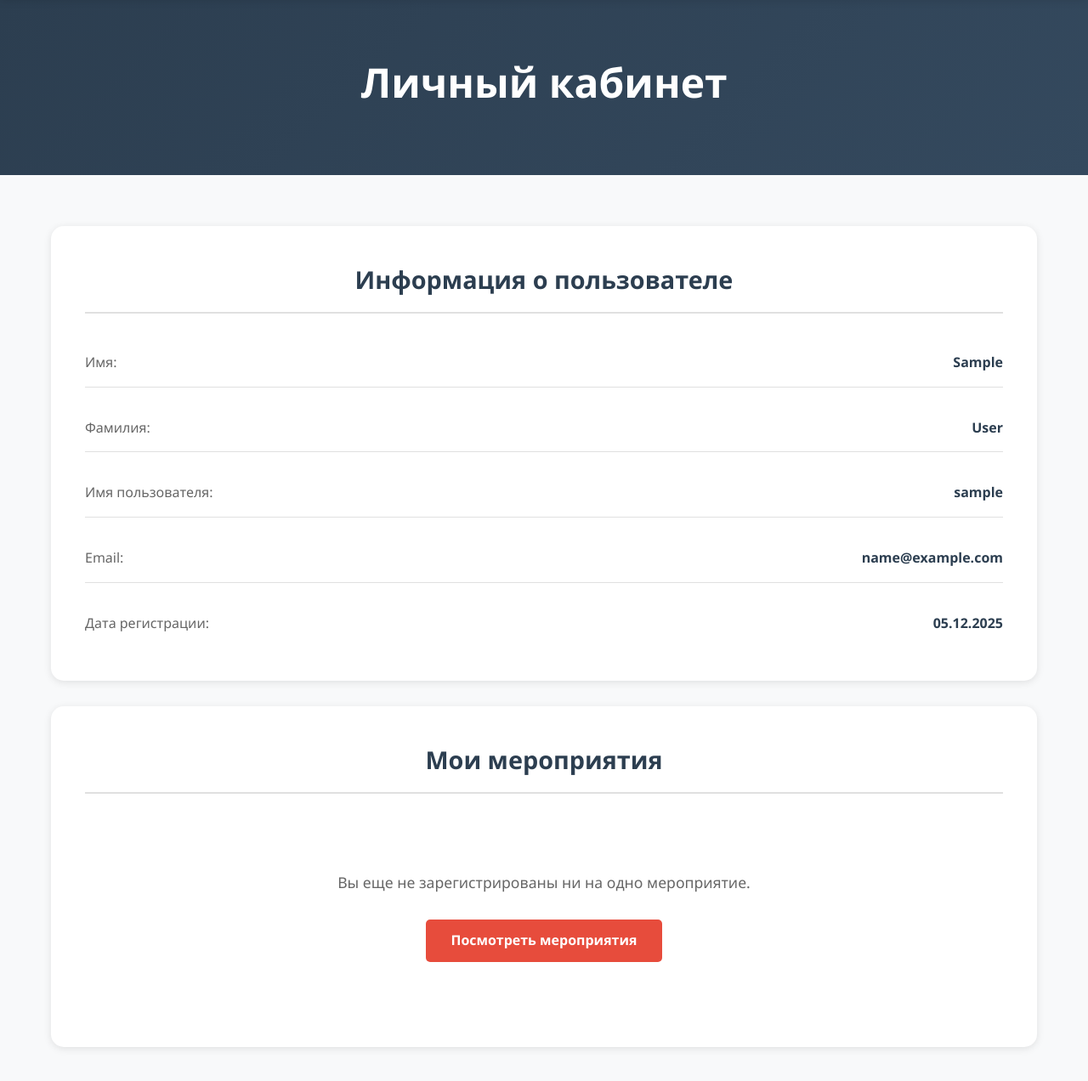
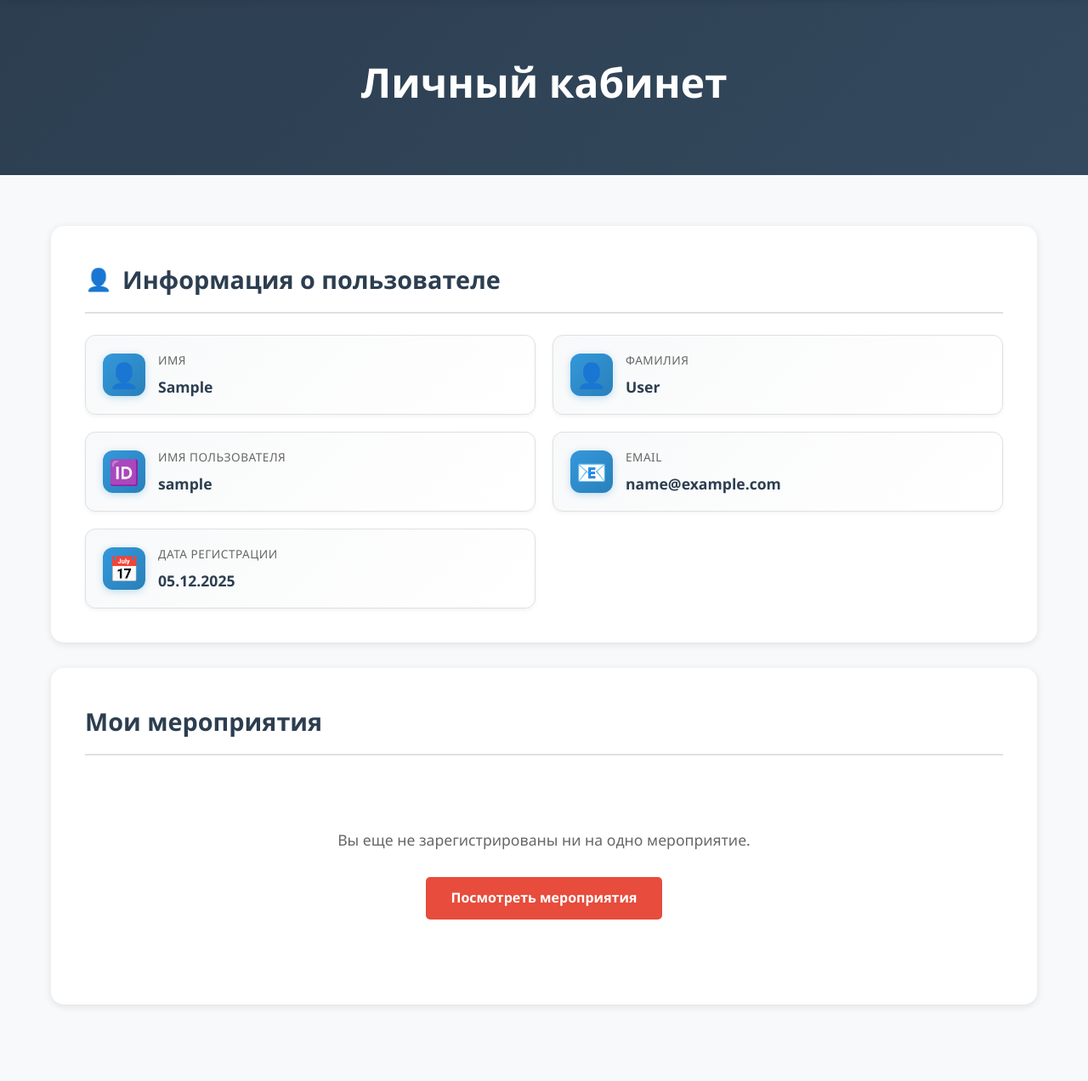
Before and after one commit to eventorg11/eventorg, a Django app: page /profile/ in a window 1280 px wide. Shown: the part 107-1379 px from the top of the page at 85% size. Run offline with Django 5.2, Linux system fonts and the light colour scheme; the visitor is signed in with stand-in values (Sample User, id 1); data that the repository does not hold is empty.

Commit message:
Reworked profile UI

```diff
--- a/app/templates/profile.html
+++ b/app/templates/profile.html
@@ -14,27 +14,45 @@
     <div class="container">
         <div class="profile-content">
             <div class="profile-info-card">
-                <h2 class="section-title">Информация о пользователе</h2>
+                <h2 class="section-title">
+                    <span class="title-icon">👤</span>
+                    Информация о пользователе
+                </h2>
                 <div class="user-info">
                     <div class="info-item">
-                        <span class="info-label">Имя:</span>
-                        <span class="info-value">{{ user.first_name|default:"Не указано" }}</span>
+                        <div class="info-icon">👤</div>
+                        <div class="info-content">
+                            <span class="info-label">Имя</span>
+                            <span class="info-value">{{ user.first_name|default:"Не указано" }}</span>
+                        </div>
                     </div>
                     <div class="info-item">
-                        <span class="info-label">Фамилия:</span>
-                        <span class="info-value">{{ user.last_name|default:"Не указано" }}</span>
+                        <div class="info-icon">👤</div>
+                        <div class="info-content">
+                            <span class="info-label">Фамилия</span>
+                            <span class="info-value">{{ user.last_name|default:"Не указано" }}</span>
+                        </div>
                     </div>
                     <div class="info-item">
-                        <span class="info-label">Имя пользователя:</span>
-                        <span class="info-value">{{ user.username }}</span>
+                        <div class="info-icon">🆔</div>
+                        <div class="info-content">
+                            <span class="info-label">Имя пользователя</span>
+                            <span class="info-value">{{ user.username }}</span>
+                        </div>
                     </div>
                     <div class="info-item">
-                        <span class="info-label">Email:</span>
-                        <span class="info-value">{{ user.email|default:"Не указано" }}</span>
+                        <div class="info-icon">📧</div>
+                        <div class="info-content">
+                            <span class="info-label">Email</span>
+                            <span class="info-value">{{ user.email|default:"Не указано" }}</span>
+                        </div>
                     </div>
                     <div class="info-item">
-                        <span class="info-label">Дата регистрации:</span>
-                        <span class="info-value">{{ user.date_joined|date:"d.m.Y" }}</span>
+                        <div class="info-icon">📅</div>
+                        <div class="info-content">
+                            <span class="info-label">Дата регистрации</span>
+                            <span class="info-value">{{ user.date_joined|date:"d.m.Y" }}</span>
+                        </div>
                     </div>
                 </div>
             </div>
@@ -118,39 +136,74 @@
     color: var(--primary-color);
     font-size: 1.8rem;
     font-weight: 600;
-    margin-bottom: 30px;
+    margin-bottom: 25px;
     padding-bottom: 15px;
     border-bottom: 2px solid var(--border-color);
+    display: flex;
+    align-items: center;
+    gap: 12px;
+}
+
+.title-icon {
+    font-size: 1.6rem;
 }
 
 .user-info {
-    display: flex;
-    flex-direction: column;
+    display: grid;
+    grid-template-columns: repeat(2, 1fr);
     gap: 20px;
 }
 
 .info-item {
     display: flex;
-    justify-content: space-between;
     align-items: center;
-    padding: 15px 0;
-    border-bottom: 1px solid var(--border-color);
+    gap: 15px;
+    padding: 18px 20px;
+    background: linear-gradient(135deg, #f8f9fa 0%, #ffffff 100%);
+    border: 1px solid var(--border-color);
+    border-radius: 12px;
+    transition: all 0.3s ease;
+    box-shadow: 0 2px 4px rgba(0, 0, 0, 0.05);
 }
 
-.info-item:last-child {
-    border-bottom: none;
+.info-item:hover {
+    transform: translateY(-2px);
+    box-shadow: 0 4px 12px rgba(0, 0, 0, 0.1);
+    border-color: var(--secondary-color);
+}
+
+.info-icon {
+    font-size: 1.8rem;
+    width: 50px;
+    height: 50px;
+    display: flex;
+    align-items: center;
+    justify-content: center;
+    background: linear-gradient(135deg, var(--secondary-color), #2980b9);
+    border-radius: 12px;
+    flex-shrink: 0;
+    box-shadow: 0 2px 8px rgba(52, 152, 219, 0.3);
+}
+
+.info-content {
+    display: flex;
+    flex-direction: column;
+    gap: 6px;
+    flex: 1;
 }
 
 .info-label {
     color: var(--text-light);
     font-weight: 500;
-    font-size: 1rem;
+    font-size: 0.85rem;
+    text-transform: uppercase;
+    letter-spacing: 0.5px;
 }
 
 .info-value {
     color: var(--primary-color);
     font-weight: 600;
-    font-size: 1rem;
+    font-size: 1.1rem;
 }
 
 .registrations-list {
@@ -273,10 +326,20 @@
         font-size: 1.5rem;
     }
 
+    .user-info {
+        grid-template-columns: 1fr;
+        gap: 15px;
+    }
+
     .info-item {
-        flex-direction: column;
-        align-items: flex-start;
-        gap: 8px;
+        padding: 15px;
+        flex-direction: row;
+    }
+
+    .info-icon {
+        width: 45px;
+        height: 45px;
+        font-size: 1.5rem;
     }
 
     .registration-header {
```
